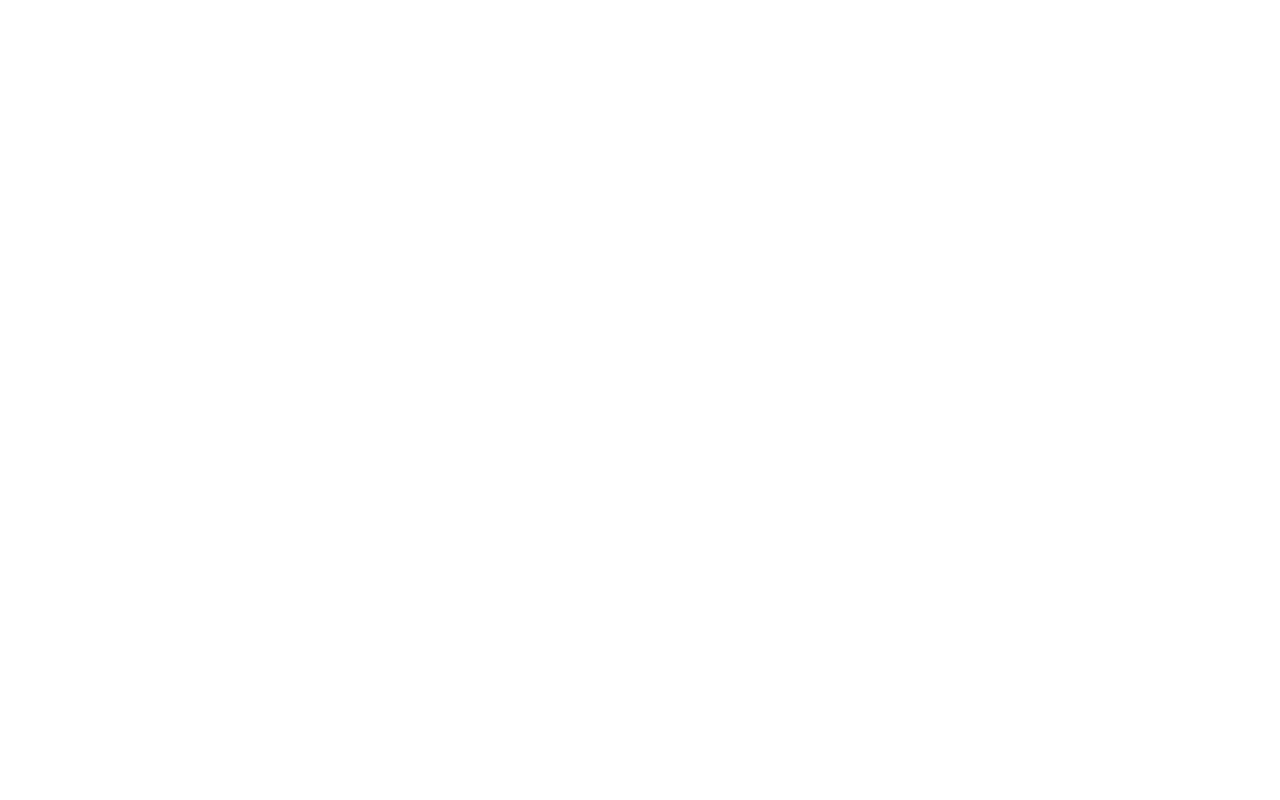
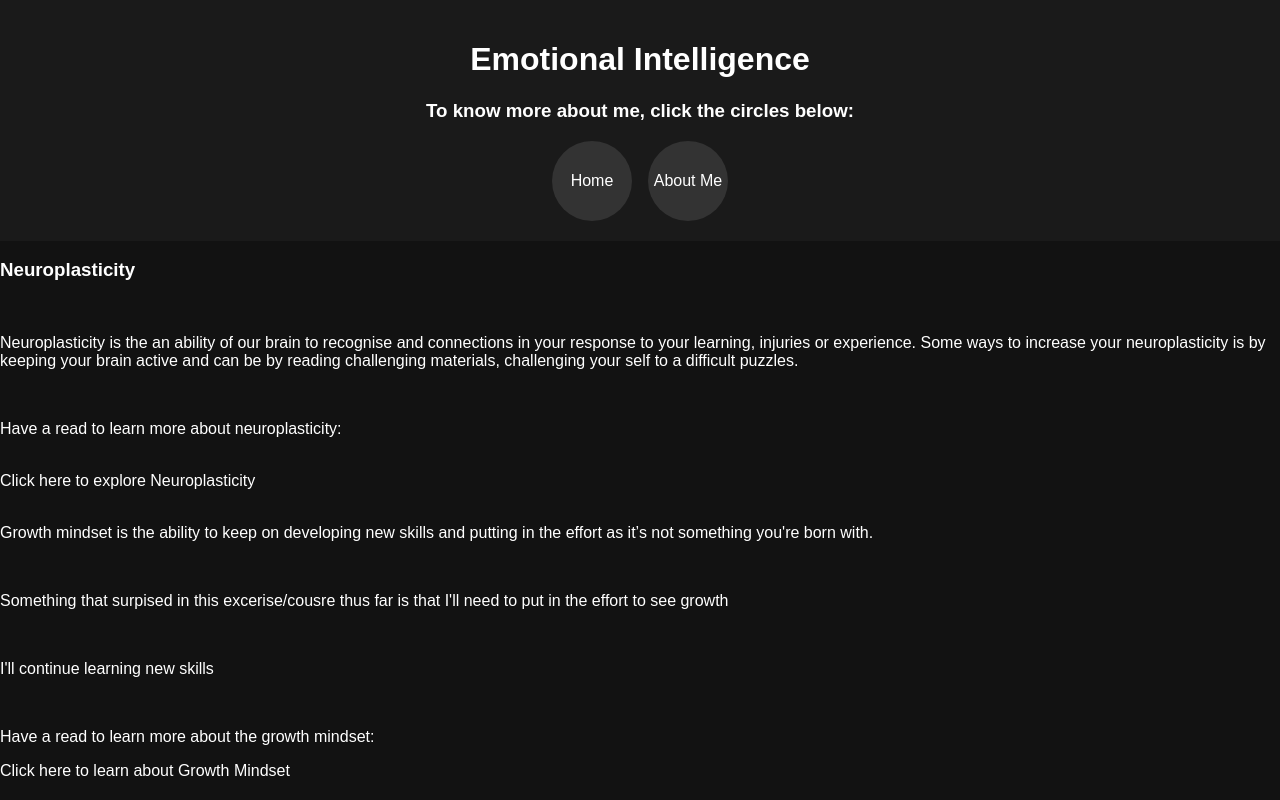
Before and after one commit to Ncam00/ncam00.github.io, a plain HTML site: page blog/neuroplasticity.html in a window 1280 px wide. Drawn offline with Linux system fonts and the light colour scheme.

Commit message:
neuroplasticity completed

```diff
--- a/blog/neuroplasticity.html
+++ b/blog/neuroplasticity.html
@@ -0,0 +1,49 @@
+<!DOCTYPE html>
+<html lang="en">
+<head>
+   <meta charset="UTF-8" />
+<meta name="viewport" content="width=device-width, initial-scale=1" />
+<meta name="viewport" content="width=500, initial-scale=1" />
+<meta name="viewport" content="interactive-widget=resizes-content" />
+   <title>Welcome to Nixon's Blog</title>
+   <link rel="stylesheet" href="../style.css" />
+</head>
+<body>
+  <header>
+    <h1>Emotional Intelligence</h1>
+    <h3>To know more about me, click the circles below:</h3>
+
+    <nav>
+      <div class="circle-container">
+        <div class="circle" id="circle1"> <a href="../index.html">Home</a> </div>
+      <div class="circle" id="circle2"><a href="./about.html">About Me</a></div>
+    </div>
+    </nav>
+  </header>
+
+  <main>
+
+    <section>
+
+    <h3>Neuroplasticity</h3>
+    <br>
+    <p>Neuroplasticity is the an ability of our brain to recognise and connections in your response to your learning, injuries or experience. Some ways to increase your neuroplasticity is by keeping your brain active and can be by reading challenging materials, challenging your self to a difficult puzzles.</p>
+    <br>
+    <p>Have a read to learn more about neuroplasticity:</p>
+    <nav>
+     <a href="https://www.healthline.com/health/rewiring-your-brain" target="_blank">
+        <br>
+    Click here to explore Neuroplasticity
+    </a>
+    </nav>
+    <br>
+    <p> Growth mindset is the ability to keep on developing new skills and putting in the effort as it’s not something you're born with.</p>
+    <br>
+    <p>Something that surpised in this excerise/cousre thus far is that I'll need to put in the effort to see growth</p>
+    <br>
+    <p>I'll continue learning new skills</p>
+    <br>
+    <p>Have a read to learn more about the growth mindset:</p>
+    <a href="https://www.healthline.com/health/growth-mindset" target="_blank">
+     Click here to learn about Growth Mindset
+    </a>
--- a/style.css
+++ b/style.css
@@ -48,6 +48,7 @@ header {
   width: 100%;
 }
 
+
 /* widescreen displays */
 @media only screen and (min-width: 920px) {
     .container { /* some layout rules */ }
```
Also changed, not shown: index.html (+4 -0 lines), blog/te-whare-tapa-wha.html (added).
